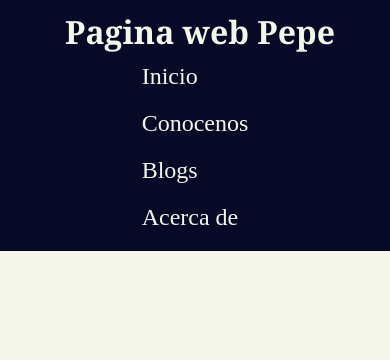
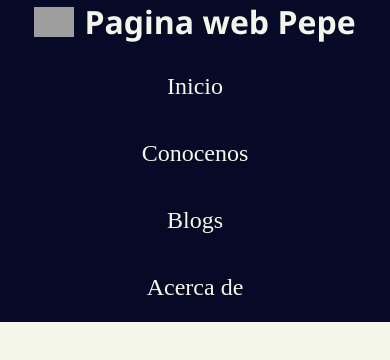
Before and after one commit to Pepekid/Proyecto-pepe, a plain HTML site: page index.html in a window 390 px wide. Drawn offline with Linux system fonts and the light colour scheme; grey boxes are pictures that could not be loaded.

Commit message:
agregando logo al titulo y modificando media querie del header

```diff
--- a/css/styles.css
+++ b/css/styles.css
@@ -17,10 +17,19 @@ header {
 	height: 100px;
 }
 
-header > h1 {
+.header-title {
+	display: flex;
+	align-items: center;
+}
+
+.header-title > h1 {
 	color: #f4f6e9;
 	margin-left: 10px;
-	font-family: Georgia, 'Times New Roman', Times, serif;
+	font-family: 'Segoe UI', Tahoma, Geneva, Verdana, sans-serif;
+}
+
+.header-title > img {
+	height: 30px;
 }
 
 .nav {
@@ -39,10 +48,30 @@ header > h1 {
 	color: #070a27;
 }
 
-@media (width<500px) {
+@media (width<720px) {
 	header,
 	.nav {
 		flex-direction: column;
 		height: fit-content;
 	}
+
+	header {
+		padding: 0;
+	}
+
+	.nav {
+		margin-top: 10px;
+		width: 100%;
+	}
+
+	.nav > a {
+		width: 100%;
+		text-align: center;
+		margin: 0;
+		padding: 20px;
+	}
+
+	.nav > a:last-child {
+		border-bottom: 1px solid #070a27;
+	}
 }
--- a/index.html
+++ b/index.html
@@ -8,7 +8,13 @@
 	</head>
 	<body>
 		<header>
-			<h1>Pagina web Pepe</h1>
+			<div class="header-title">
+				<img
+					src="https://4.bp.blogspot.com/-uzFeiF2XiuA/VgAzS8Dtr9I/AAAAAAAAAA0/_7WG8jXfa24/s1600/2000px-Yin_yang.svg.png"
+					alt="ying-yang"
+				/>
+				<h1>Pagina web Pepe</h1>
+			</div>
 			<div class="nav">
 				<a href="#">Inicio</a>
 				<a href="#">Conocenos</a>
```
